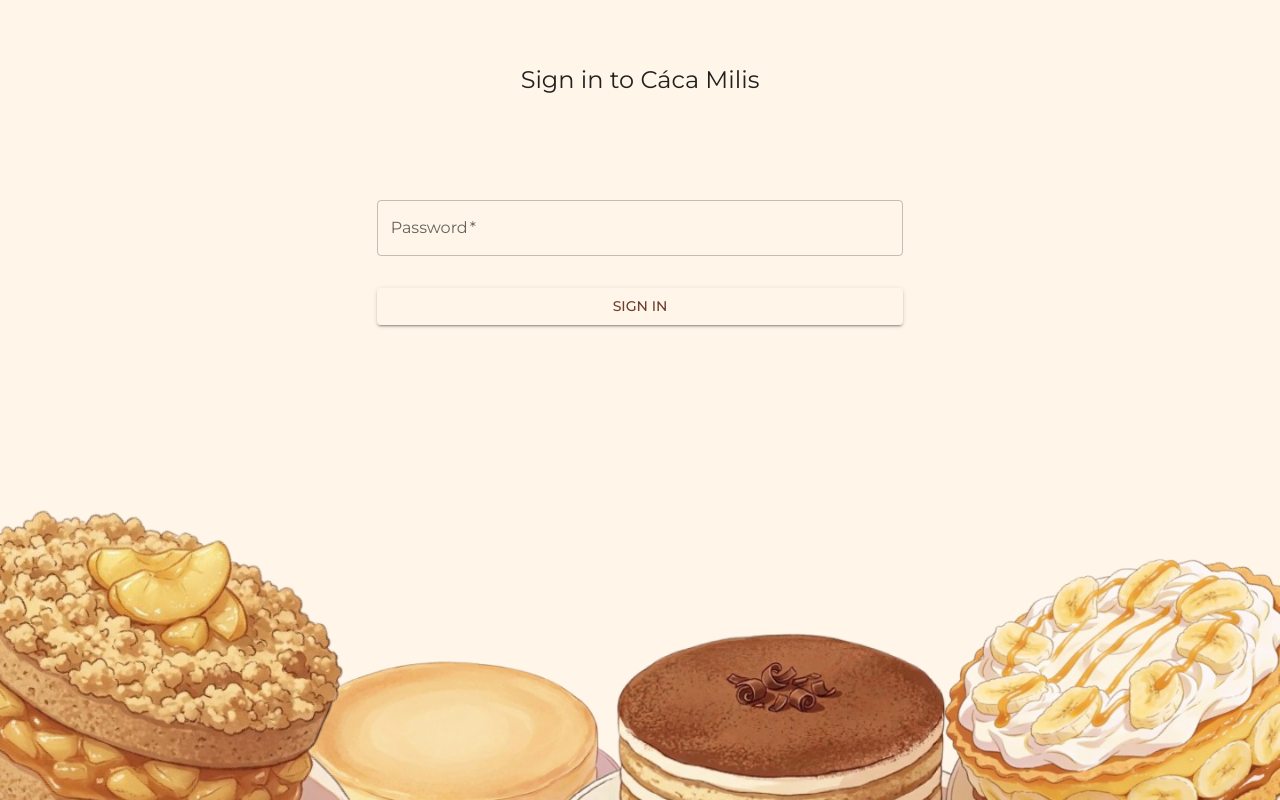
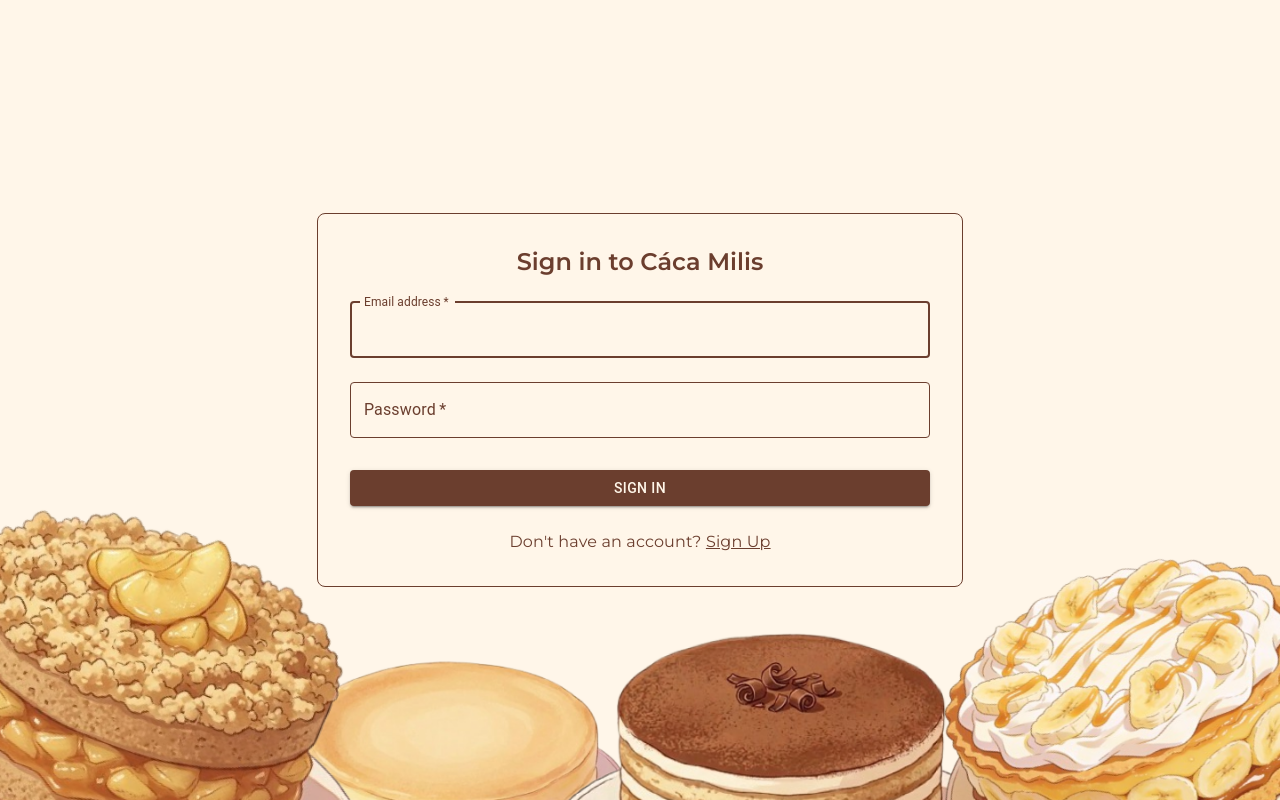
Before and after one commit to sejungkwak/caca-milis, a Next.js app: page / in a window 1280 px wide. Built offline with nearby package versions, Linux system fonts and the light colour scheme; what @mui/material-nextjs would draw is missing.

Commit message:
style: customise and apply MUI component styles

```diff
--- a/src/app/page.js
+++ b/src/app/page.js
@@ -3,12 +3,14 @@
 import {
   Box,
   Button,
+  Card,
   Container,
   Grid,
   Link,
   Typography,
   TextField,
 } from "@mui/material";
+import theme from "../theme";
 
 /**
  * Renders the sign in page when the application is first loaded.
@@ -51,6 +53,9 @@ export default function SignIn() {
     <Container
       component="main"
       sx={{
+        display: "flex",
+        justifyContent: "center",
+        alignItems: "center",
         minWidth: "100vw",
         minHeight: "100vh",
         backgroundImage: {
@@ -62,14 +67,7 @@ export default function SignIn() {
         backgroundPosition: "bottom center",
       }}
     >
-      <Box
-        sx={{
-          marginTop: 8,
-          display: "flex",
-          flexDirection: "column",
-          alignItems: "center",
-        }}
-      >
+      <Card variant="outlined">
         <Typography component="h1" variant="h5">
           Sign in to Cáca Milis
         </Typography>
@@ -83,6 +81,7 @@ export default function SignIn() {
             name="email"
             autoComplete="email"
             autoFocus
+            color="bodyText"
           />
           <TextField
             margin="normal"
@@ -90,28 +89,32 @@ export default function SignIn() {
             fullWidth
             name="pass"
             label="Password"
-            type="pass"
+            type="password"
             id="pass"
             autoComplete="current-password"
+            color="bodyText"
           />
-          <Button
-            type="submit"
-            fullWidth
-            variant="contained"
-            sx={{ mt: 3, mb: 2 }}
-          >
+          <Button type="submit" fullWidth variant="contained" sx={{ my: 3 }}>
             Sign In
           </Button>
 
-          <Grid container>
-            <Grid item>
-              <Link href="#" variant="body2">
-                {"Don't have an account? Sign Up"}
-              </Link>
-            </Grid>
-          </Grid>
+          <Typography
+            component="p"
+            variant="bodyText"
+            sx={{ textAlign: "center" }}
+          >
+            Don&apos;t have an account?{" "}
+            <Link
+              href="#"
+              color="inherit"
+              underline="always"
+              sx={{ alignSelf: "center" }}
+            >
+              Sign Up
+            </Link>
+          </Typography>
         </Box>
-      </Box>
+      </Card>
     </Container>
   );
 }
--- a/src/theme.js
+++ b/src/theme.js
@@ -1,20 +1,104 @@
 "use client";
 import { createTheme } from "@mui/material/styles";
 
-const theme = createTheme({
+let theme = createTheme({
+  palette: {
+    light: {
+      main: "#fff6e9",
+    },
+    dark: {
+      main: "#6b3e2e",
+    },
+  },
+});
+
+theme = createTheme(theme, {
   cssVariables: true,
   typography: {
-    fontFamily: "var(--font-montserrat)",
-    logo: { fontFamily: "var(--font-dancing_script)" },
+    bodyText: {
+      fontFamily: "var(--font-montserrat)",
+      color: theme.palette.dark.main,
+    },
+    logo: {
+      fontFamily: "var(--font-dancing_script)",
+      color: theme.palette.dark.main,
+    },
   },
   palette: {
     primary: {
-      main: "#fff6e9",
-      contrastText: "#6b3e2e",
+      main: theme.palette.light.main,
+      contrastText: theme.palette.dark.main,
     },
     reverse: {
-      main: "#6b3e2e",
-      contrastText: "#fff6e9",
+      main: theme.palette.dark.main,
+      contrastText: theme.palette.light.main,
+    },
+  },
+  components: {
+    MuiCard: {
+      styleOverrides: {
+        root: {
+          variants: [
+            {
+              props: { variant: "outlined" },
+              style: {
+                display: "flex",
+                flexDirection: "column",
+                alignItems: "center",
+                padding: "2rem",
+                borderRadius: ".5rem",
+                borderColor: theme.palette.dark.main,
+                backgroundColor: theme.palette.light.main,
+              },
+            },
+          ],
+        },
+      },
+    },
+    MuiButton: {
+      styleOverrides: {
+        root: {
+          variants: [
+            {
+              props: { variant: "contained" },
+              style: {
+                backgroundColor: theme.palette.dark.main,
+                color: theme.palette.light.main,
+              },
+            },
+          ],
+        },
+      },
+    },
+    MuiOutlinedInput: {
+      styleOverrides: {
+        notchedOutline: {
+          borderColor: theme.palette.dark.main,
+        },
+      },
+    },
+    MuiInputLabel: {
+      styleOverrides: {
+        outlined: {
+          color: theme.palette.dark.main,
+        },
+      },
+    },
+    MuiTypography: {
+      styleOverrides: {
+        root: {
+          variants: [
+            {
+              props: { variant: "h5" },
+              style: {
+                fontFamily: "var(--font-montserrat)",
+                fontWeight: "600",
+                color: theme.palette.dark.main,
+              },
+            },
+          ],
+        },
+      },
     },
   },
 });
```
